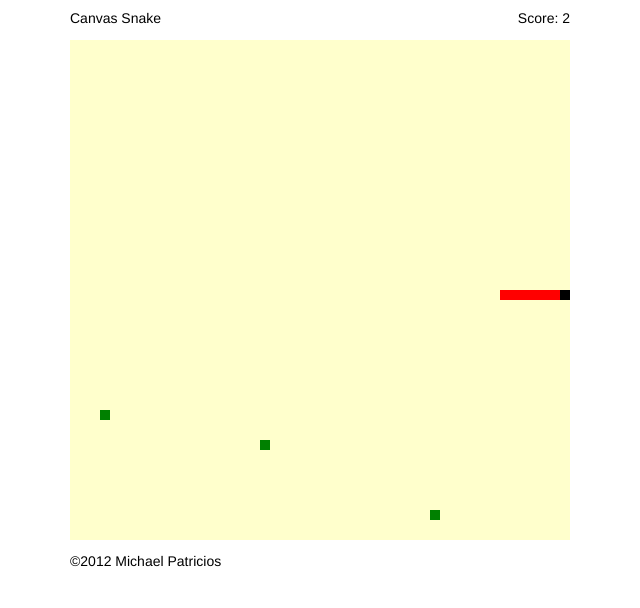
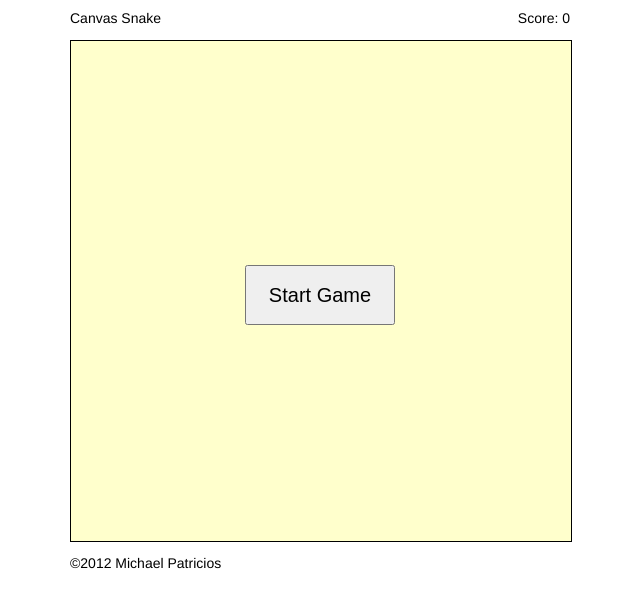
Before and after one commit to mpatric/canvas-snake, a plain HTML site: page index.html in a window 1280 px wide. Shown: the whole page, without its empty margins (320-960 px from the left). Drawn offline with Linux system fonts and the light colour scheme.

Commit message:
Button to start game, or play again when dying

```diff
--- a/index.html
+++ b/index.html
@@ -1,19 +1,22 @@
 <!DOCTYPE html>
-<html class="no-js" lang="en">
+<html class='no-js' lang='en'>
   <head>
     <title>Canvas Snake</title>
-    <script type="text/javascript" src="util.js"></script>
-    <script type="text/javascript" src="snake.js"></script>
-    <script type="text/javascript" src="main.js"></script>
-    <link href="main.css" media="screen" rel="stylesheet" type="text/css">
+    <script type='text/javascript' src='util.js'></script>
+    <script type='text/javascript' src='snake.js'></script>
+    <script type='text/javascript' src='main.js'></script>
+    <link href='main.css' media='screen' rel='stylesheet' type='text/css'>
   </head>
   <body>
     <header>
       <div class='title'>Canvas Snake</div>
       <div class='score'>Score: <span id='score'>0</span></div>
     </header>
-    <div class="main">
-      <canvas id="game" width="500" height="500">
+    <div id='main'>
+      <div id='buttons'>
+        <button type='button' id='startButton'>Start Game</button>
+      </div>
+      <canvas id='game' width='500' height='500'>
         Sorry, you need a browser that supports the HTML canvas element.
       </canvas>
     </div>
--- a/main.css
+++ b/main.css
@@ -17,10 +17,26 @@ header .title {
 header .score {
   float: right;
 }
-div.main {
+
+div#main {
   clear: left;
+  position: relative;
+}
+
+div#buttons {
+  position: absolute;
+  width: 500px;
+  top: 225px;
+}
+div#buttons button {
+  margin: 0 auto;
+  width: 150px;
+  display: block;
+  height: 60px;
+  font-size: 20px;
 }
 
 canvas#game {
-  background: #ffc;
+  background: #FFC;
+  border: 1px solid black;
 }
--- a/main.js
+++ b/main.js
@@ -6,6 +6,12 @@ var readyStateCheckInterval = setInterval(function() {
 }, 10);
 
 function init() {
+  var startButton = document.getElementById('startButton');
+  registerEventHandler(startButton, 'click', function() { console.log('clicked'); start(); });
+}
+
+function start() {
+  document.getElementById('buttons').style.display = 'none';
   playField = new PlayField(50, 50);
   snake = new Snake(5);
   keyboardController = new KeyboardController();
@@ -30,5 +36,8 @@ function tick() {
     playField.update();
     playField.draw();
     snake.draw();
+  } else {
+    stop();
+    document.getElementById('buttons').style.display = 'block';
   }
 }
--- a/snake.js
+++ b/snake.js
@@ -47,17 +47,13 @@ Mushroom.prototype.draw = function() {
 function PlayField(width, height) {
   this.width = width;
   this.height = height;
-  this.score = 0;
   this.mushrooms = [];
+  this.score = -1;
+  this.updateScore(0);
 }
 
 PlayField.prototype.update = function() {
-  var oldScore = Math.floor(this.score);
-  this.score += 0.1;
-  if (oldScore != Math.floor(this.score)) {
-    var scoreSpan = document.getElementById('score');
-    scoreSpan.innerHTML = Math.floor(this.score);
-  }
+  this.updateScore(this.score + 0.1);
   var i = 0;
   while (i < this.mushrooms.length) {
     this.mushrooms[i].update();
@@ -69,6 +65,15 @@ PlayField.prototype.update = function() {
   }
   if (this.mushrooms.length < 3 && randomNumber(20) == 3) {
     this.spawnMushroom();
+  }
+}
+
+PlayField.prototype.updateScore = function(score) {
+  var oldScore = this.score;
+  this.score = score;
+  if (Math.floor(oldScore) != Math.floor(this.score)) {
+    var scoreSpan = document.getElementById('score');
+    scoreSpan.innerHTML = Math.floor(this.score);
   }
 }
 
--- a/util.js
+++ b/util.js
@@ -38,3 +38,11 @@ function arrayHas(array, test) {
 function randomNumber(options) {
   return(Math.floor(Math.random() * options));
 }
+
+function registerEventHandler(node, event, handler) {
+  if (typeof node.addEventListener == "function") {
+    node.addEventListener(event, handler, false);
+  } else {
+    node.attachEvent("on" + event, handler);
+  }
+}
```
